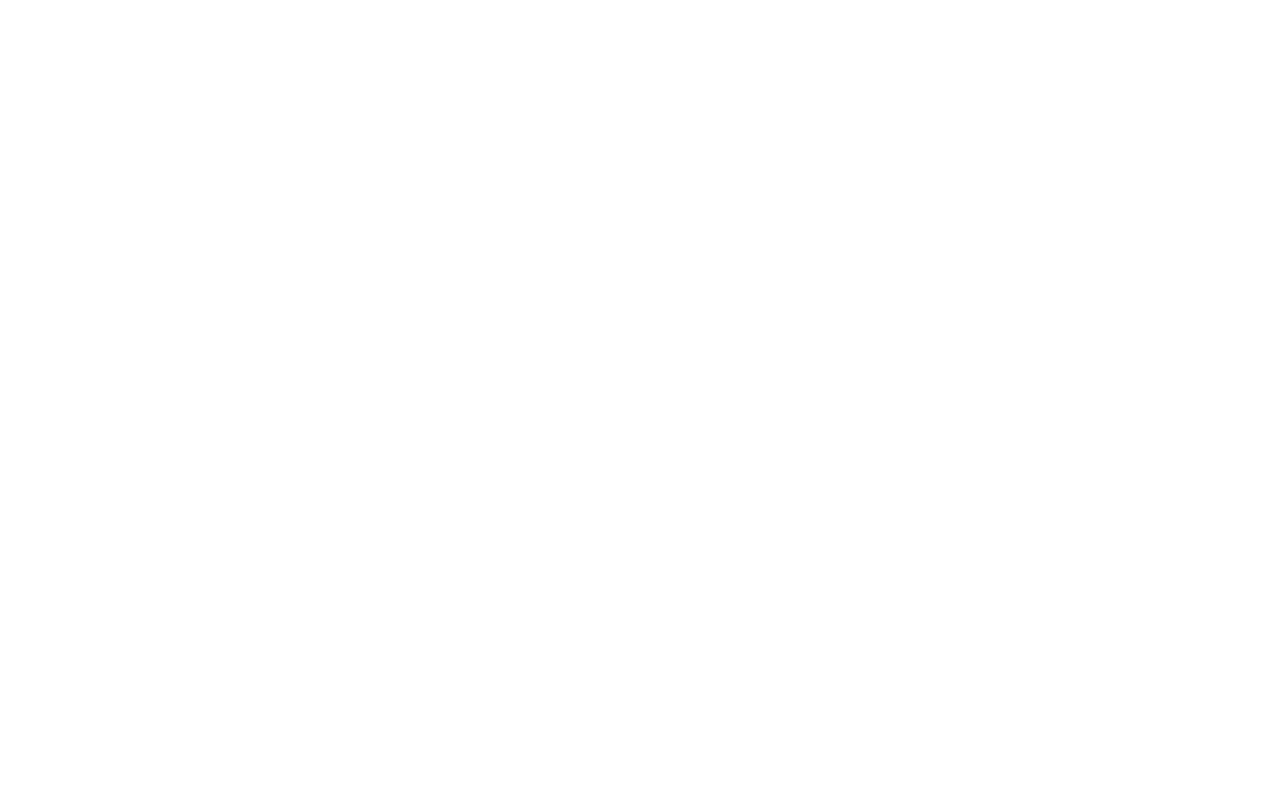
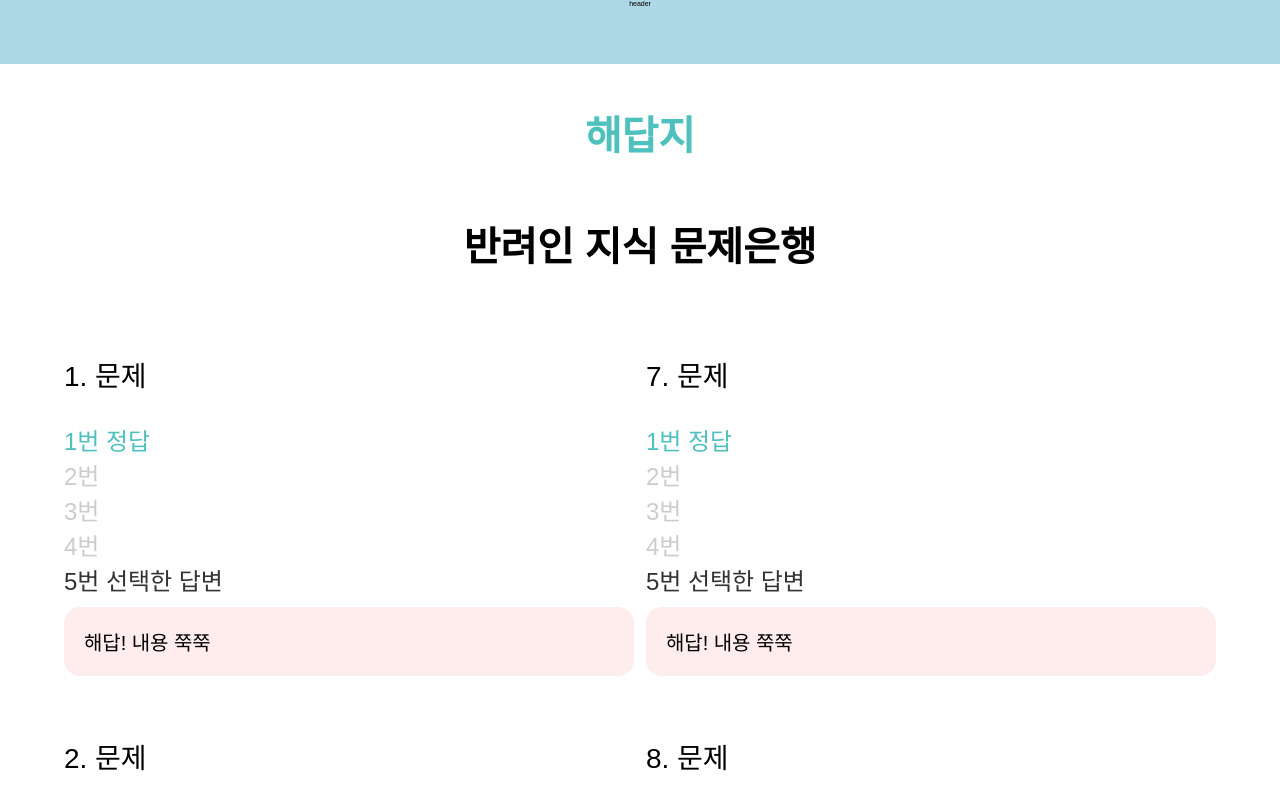
Before and after one commit to next-petree/frontend, a React (Create React App) app: page /answer in a window 1280 px wide. Before the commit this address had no page. Shown: the top 800 px of the page. Built offline with nearby package versions, Linux system fonts and the light colour scheme; a web font is replaced by a local one.

Commit message:
feat : 해답 페이지 퍼블리싱

```diff
--- a/src/App.tsx
+++ b/src/App.tsx
@@ -3,6 +3,7 @@ import { Routes, Route } from 'react-router-dom';
 import Info from './pages/BasicTest/Info/Info';
 import Test from './pages/BasicTest/Test/Test';
 import Result from './pages/BasicTest/Result/Result';
+import Answer from './pages/BasicTest/Answer/Answer';
 
 function App() {
   return (
@@ -13,6 +14,7 @@ function App() {
         <Route path="/basictestinfo" element={<Info />}></Route>
         <Route path="/basictest" element={<Test />}></Route>
         <Route path="/result" element={<Result />}></Route>
+        <Route path="/answer" element={<Answer />}></Route>
       </Routes>
     </>
   );
--- /dev/null
+++ b/src/pages/BasicTest/Answer/Answer.tsx
@@ -0,0 +1,27 @@
+import React from 'react';
+import {
+  Wrapper,
+  Header,
+  AnswerTitle,
+  SubTitle,
+  AnswerWrapper,
+  Btn,
+} from './AnswerStyle';
+import AnswerComp from '../component/AnswerComp/AnswerComp';
+
+export default function Answer() {
+  const nums = ['1', '2', '3', '4', '5', '6', '7', '8', '9', '10', '11', '12'];
+  return (
+    <Wrapper>
+      <Header>header</Header>
+      <AnswerTitle>해답지</AnswerTitle>
+      <SubTitle>반려인 지식 문제은행</SubTitle>
+      <AnswerWrapper>
+        {nums.map((v, i) => (
+          <AnswerComp key={i} num={v} />
+        ))}
+      </AnswerWrapper>
+      <Btn>확인</Btn>
+    </Wrapper>
+  );
+}
--- /dev/null
+++ b/src/pages/BasicTest/Answer/AnswerStyle.ts
@@ -0,0 +1,44 @@
+import styled from 'styled-components';
+
+export const Wrapper = styled.div`
+  margin: 0;
+  padding-bottom: 120px;
+  text-align: center;
+  button:hover {
+    background: #35d8d5;
+  }
+`;
+export const Header = styled.div`
+  width: 100%;
+  height: 64px;
+  background: lightblue;
+`;
+export const AnswerTitle = styled.h3`
+  font-size: 40px;
+  color: #4ec1bf;
+`;
+export const SubTitle = styled.h4`
+  font-size: 40px;
+`;
+
+export const AnswerWrapper = styled.div`
+  margin: 0 auto;
+  width: 90%;
+  display: grid;
+  grid-template-rows: repeat(6, 1fr);
+  grid-auto-flow: column;
+  gap: 12px;
+  margin-bottom: 100px;
+`;
+
+export const Btn = styled.button`
+  background: #4ec1bf;
+  border: none;
+  border-radius: 16px;
+  width: 480px;
+  height: 52px;
+  color: #fff;
+  font-size: 18px;
+  font-weight: 700;
+  cursor: pointer;
+`;
--- a/src/pages/BasicTest/Result/Result.tsx
+++ b/src/pages/BasicTest/Result/Result.tsx
@@ -32,7 +32,7 @@ export default function Result() {
           <ScoreDiv>
             <Score>60</Score>점
           </ScoreDiv>
-          <ScoreImg></ScoreImg>
+          <ScoreImg src={Result1} />
         </ScoreWrapper>
         {/* 70점 이상이 합격? */}
         {/* 합격이면 합격 뱃지 보여야됨!! */}
--- a/src/pages/BasicTest/Result/ResultStyle.ts
+++ b/src/pages/BasicTest/Result/ResultStyle.ts
@@ -24,7 +24,12 @@ export const ScoreTitle = styled.p`
   line-height: 57.92px;
   margin: 0;
 `;
-export const ScoreWrapper = styled.div``;
+export const ScoreWrapper = styled.div`
+  display: flex;
+  flex-direction: row;
+  justify-content: center;
+  align-items: center;
+`;
 export const ScoreDiv = styled.div`
   font-size: 80px;
   font-weight: 500;
--- /dev/null
+++ b/src/pages/BasicTest/component/AnswerComp/AnswerComp.tsx
@@ -0,0 +1,26 @@
+import React from 'react';
+import {
+  Question,
+  ExamAnswer,
+  Solution,
+  AnswerBox,
+  CorrectAnswer,
+  PickedAnswer,
+} from './AnswerCompStyle';
+type AnswerProps = {
+  num: string;
+};
+
+export default function AnswerComp(props: AnswerProps) {
+  return (
+    <AnswerBox>
+      <Question>{props.num}. 문제</Question>
+      <CorrectAnswer>1번 정답</CorrectAnswer>
+      <ExamAnswer>2번</ExamAnswer>
+      <ExamAnswer>3번</ExamAnswer>
+      <ExamAnswer>4번</ExamAnswer>
+      <PickedAnswer>5번 선택한 답변</PickedAnswer>
+      <Solution>해답! 내용 쭉쭉</Solution>
+    </AnswerBox>
+  );
+}
--- /dev/null
+++ b/src/pages/BasicTest/component/AnswerComp/AnswerCompStyle.ts
@@ -0,0 +1,32 @@
+import styled from 'styled-components';
+
+export const AnswerBox = styled.div`
+  text-align: left;
+`;
+
+export const Question = styled.p`
+  font-size: 28px;
+  font-weight: 500;
+`;
+export const ExamAnswer = styled.p`
+  font-size: 24px;
+  margin: 0;
+  color: #cccccc;
+`;
+export const CorrectAnswer = styled.p`
+  font-size: 24px;
+  color: #4ec1bf;
+  margin: 0;
+`;
+export const PickedAnswer = styled.p`
+  font-size: 24px;
+  color: #333333;
+  margin: 0;
+`;
+export const Solution = styled.p`
+  font-size: 20px;
+  margin-top: 10px;
+  background: #ffeded;
+  border-radius: 16px;
+  padding: 20px;
+`;
```
